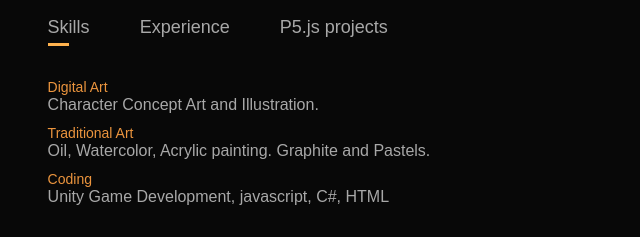
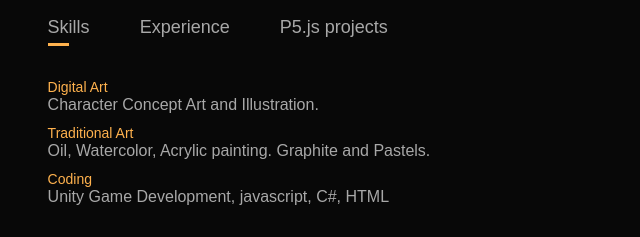
Before and after one commit to terrilee1243/MyPortfolioSite, a plain HTML site: page index.html in a window 1280 px wide. Shown: the part 1106-1343 px from the top of the page, 490-1130 px from the left. Drawn offline with Linux system fonts and the light colour scheme.

Commit message:
I meant to say first Commit

```diff
--- a/style.css
+++ b/style.css
@@ -127,7 +127,7 @@ nav ul li a::after{
 
     }
     .tab-contents ul li span{
-        color: #ec953e;
+        color: #ffb24e;
         font-size: 14px;
 
     }
```
Also changed, not shown: 1 other file.
